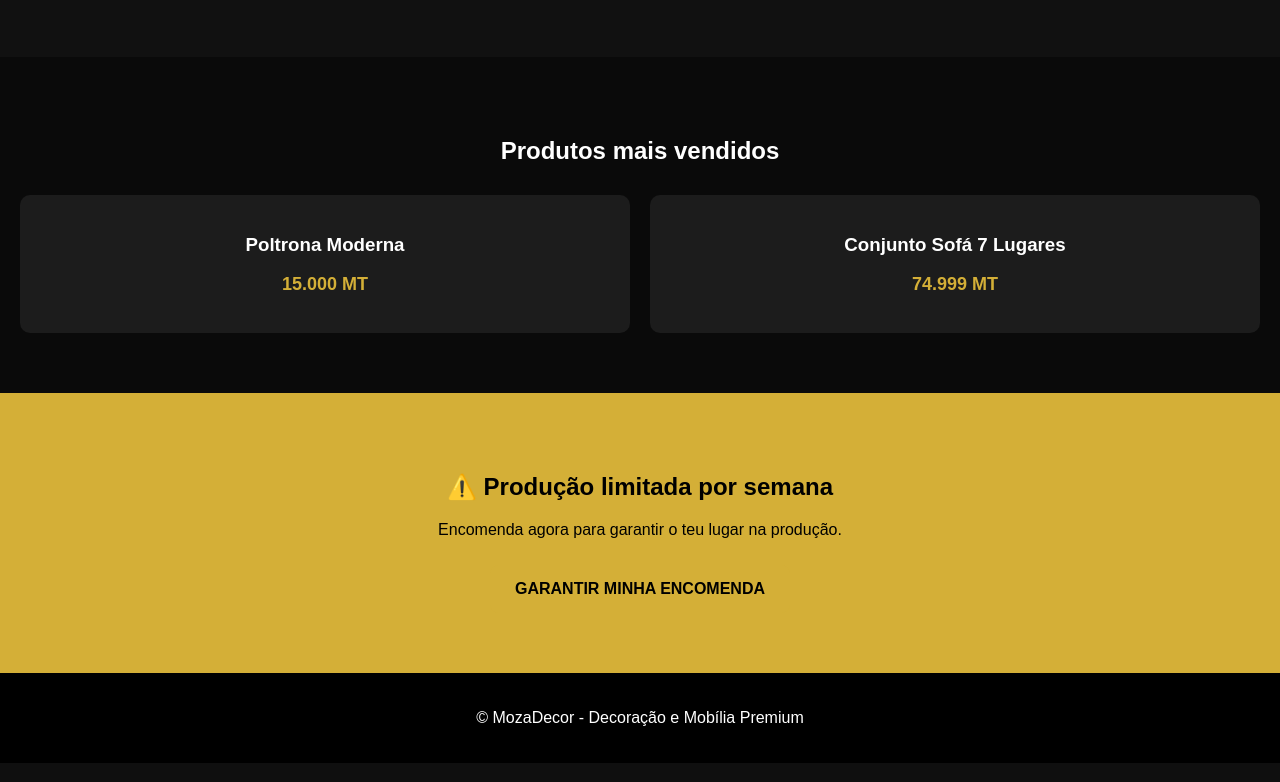
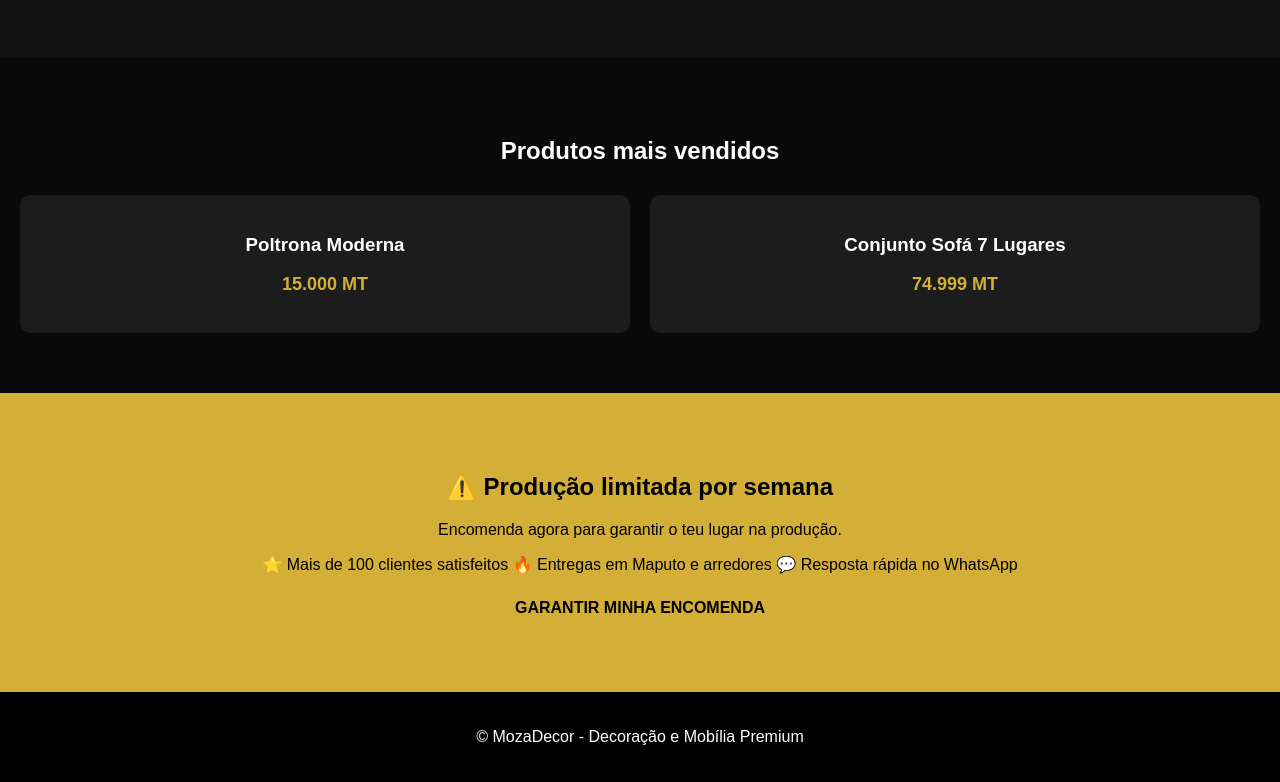
Before and after one commit to mozadecor/Poltrona, a plain HTML site: page INDEX.HTML in a window 1280 px wide. Shown: the part 1000-1782 px from the top of the page. Drawn offline with Linux system fonts and the light colour scheme.

Commit message:
Update INDEX.HTML

```diff
--- a/INDEX.HTML
+++ b/INDEX.HTML
@@ -65,6 +65,11 @@
 <section class="cta">
   <h2>⚠️ Produção limitada por semana</h2>
   <p>Encomenda agora para garantir o teu lugar na produção.</p>
+<div class="social-proof">
+  ⭐ Mais de 100 clientes satisfeitos
+  🔥 Entregas em Maputo e arredores
+  💬 Resposta rápida no WhatsApp
+</div>
 
   <a class="btn" href="https://wa.me/258849085301?text=Quero%20fazer%20uma%20encomenda%20agora">
     GARANTIR MINHA ENCOMENDA
```
